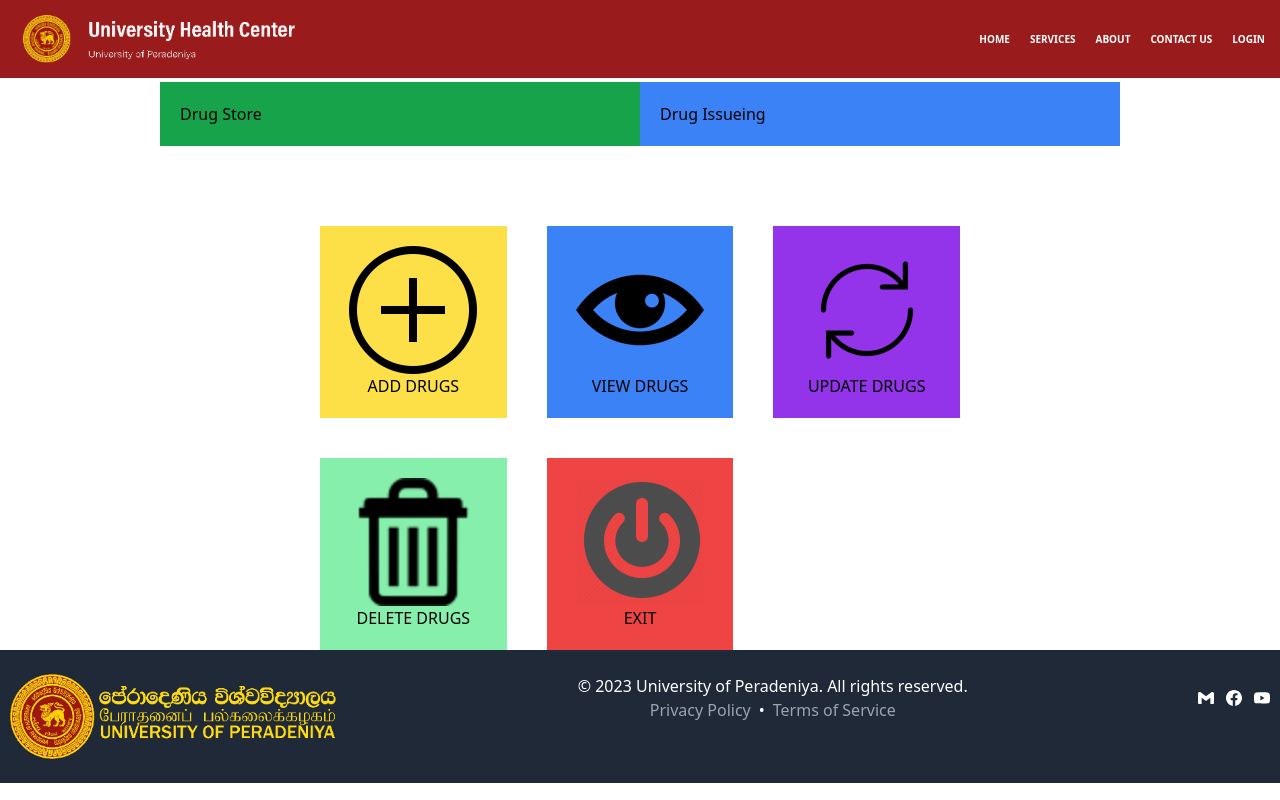
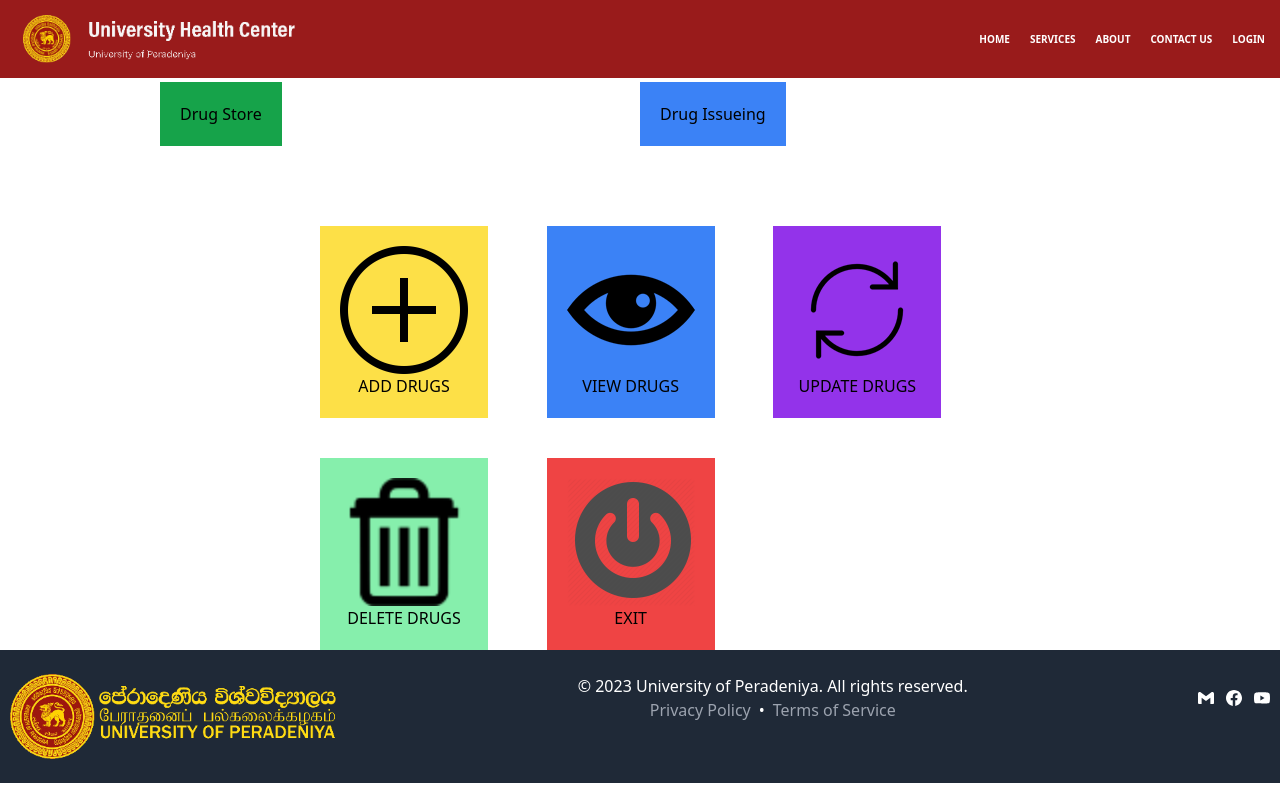
Before and after one commit to CS304-Group-L/E-Health-Pera-tem, a React (Create React App) app: page /DrugStore in a window 1280 px wide. Built offline with nearby package versions, Linux system fonts and the light colour scheme.

Commit message:
correct path adddings drugstore

```diff
--- a/src/Pages/PharmacyFiles/AddDrugs.js
+++ b/src/Pages/PharmacyFiles/AddDrugs.js
@@ -29,8 +29,8 @@ const topButtons = [
 ];
 
 function AddDrugs() {
-<div>
-<div className="w-full">
+    return (
+        <div className="w-full">
                 <div className="flex justify-center">
                     <div className="grid w-1/2 grid-cols-4 gap-0 mt-1 grid-rows-1">
                         {topButtons.map((item => (
@@ -45,9 +45,10 @@ function AddDrugs() {
                         )}
                     </div>
                 </div>
-            </div>
 
 </div>
+    );
+
 }
 
 
--- a/src/Pages/PharmacyFiles/DeleteDrugs.js
+++ b/src/Pages/PharmacyFiles/DeleteDrugs.js
@@ -1,11 +1,14 @@
 import React from "react";
+import NavBar from "../../components/Navbar";
 
 function DeleteDrugs() {
-<div>
-
-
-</div>
+  return (
+    <div>
+      <div>
+        <NavBar />
+      </div>
+    </div>
+  );
 }
 
-
 export default DeleteDrugs;
--- a/src/Pages/drugStore.js
+++ b/src/Pages/drugStore.js
@@ -13,13 +13,13 @@ const topButtons = [
     id: 1,
     name: "Drug Store",
     bg_color: "bg-green-600",
-      path: "./Pharmacy"
+    path: "/Pharmacy",
   },
   {
     id: 2,
     name: "Drug Issueing",
     bg_color: "bg-blue-500",
-      path: "./Pharmacy"
+    path: "/Pharmacy",
   },
 ];
 
@@ -29,34 +29,35 @@ const options = [
     name: "ADD DRUGS",
     bg_color: "bg-yellow-300",
     img: add,
-    path:"/PharmacyFile/AddDrugs"
+    path: "/PharmacyFile/AddDrugs",
   },
   {
     id: 2,
     name: "VIEW DRUGS",
     bg_color: "bg-blue-500",
     img: view,
-    path:"/PharmacyFiles/ViewDrugs"
+    path: "/PharmacyFile/ViewDrugs",
   },
-  { id: 3,
+  {
+    id: 3,
     name: "UPDATE DRUGS",
     bg_color: "bg-purple-600",
     img: update,
-    path:"/PharmacyFiles/UpdateDrugs"
+    path: "/PharmacyFile/UpdateDrugs",
   },
   {
     id: 4,
     name: "DELETE DRUGS",
     bg_color: "bg-green-300",
     img: deelete,
-    path:"/PharmacyFiles/DeleteDrugs"
+    path: "/PharmacyFile/DeleteDrugs",
   },
   {
     id: 5,
     name: "EXIT",
     bg_color: "bg-red-500",
     img: exit,
-    path:"/Pharmacy"
+    path: "/Pharmacy",
   },
 ];
 
@@ -69,42 +70,49 @@ function DrugStore() {
       <div className="w-full">
         <div className="flex justify-center">
           <div className="grid w-3/4 grid-cols-2 gap-0 mt-1 grid-rows-1">
-                        {topButtons.map((item => (
-                            <button key={item.id} className={`flex flex-col item-center p-5 ${item.name === 'Medicine' ? `bg-gray-200 text-red-500 underline` : item.bg_color} hover:bg-gray-200`}>
+            {topButtons.map((item) => (
+              <Link to={item.path}>
+                <button
+                  key={item.id}
+                  className={`flex flex-col item-center p-5 ${
+                    item.name === "Medicine"
+                      ? `bg-gray-200 text-red-500 underline`
+                      : item.bg_color
+                  } hover:bg-gray-200`}
+                >
                   <div className="flex justify-items-center text-end"></div>
-                                <Link to={item.path}>
                   {item.name}
+                </button>
               </Link>
-                            </button>
-                        ))
-
-                        )}
+            ))}
           </div>
         </div>
       </div>
-        <div className = "flex justify-center">
+      <div className="flex justify-center">
         <div className="grid w-1/2 grid-cols-3 gap-10 mt-20 ">
           {options.map((item) => (
-          <button key={item.id} className={`flex flex-col items-center p-5 ${item.bg_color} hover:bg-gray-200`}>
+            <Link to={item.path}>
+              <button
+                key={item.id}
+                className={`flex flex-col items-center p-5 ${item.bg_color} hover:bg-gray-200`}
+              >
                 <img
                   className="justify-center  h-32"
                   src={item.img}
                   alt="icon"
                 />
                 <div className="flex justify-center text-end"></div>
-            <Link to={item.path}>
                 {item.name}
+              </button>
             </Link>
-          </button>
           ))}
-
         </div>
-
       </div>
       <div>
         <Footer />
       </div>
-    </div>)
+    </div>
+  );
 }
 
 export default DrugStore;
```
Lines whose indentation alone changed are shown as unchanged.
